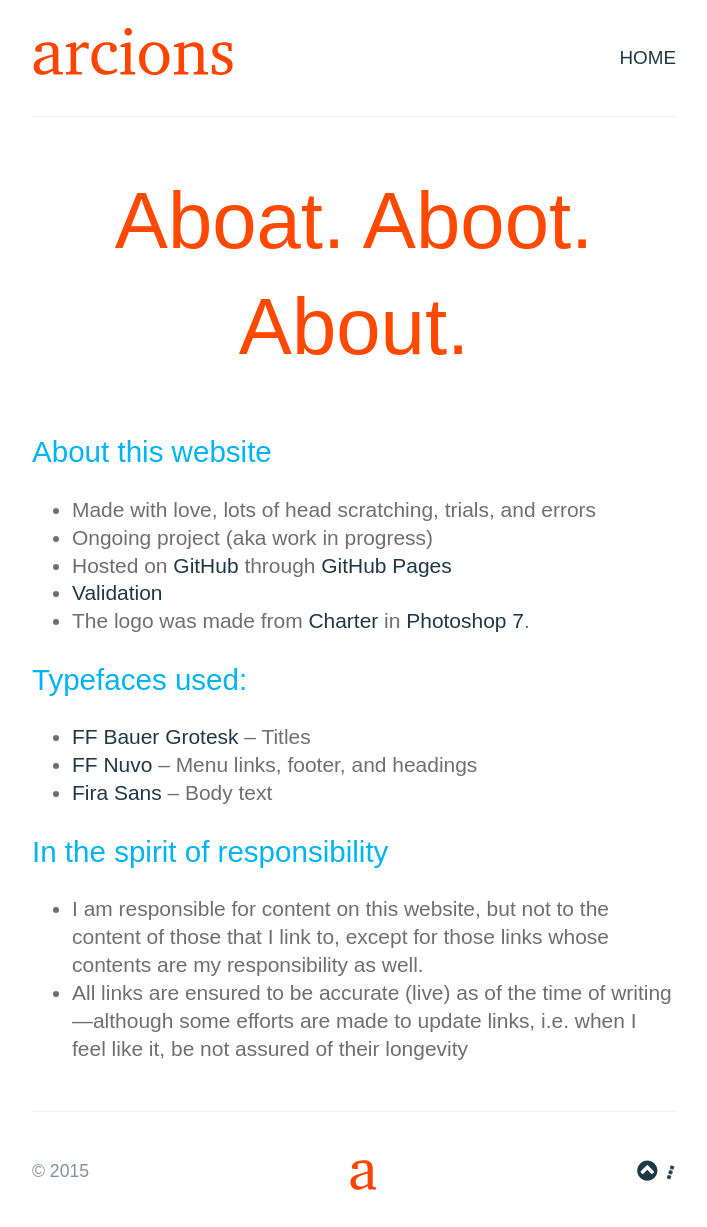
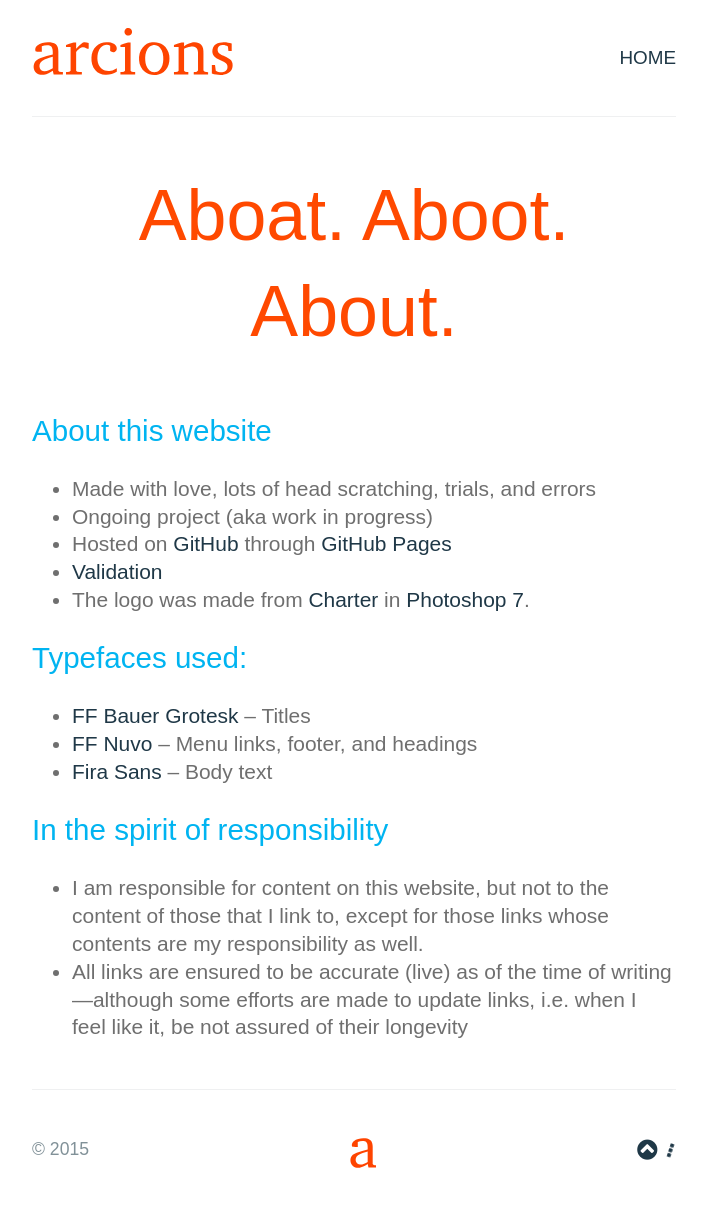
Before and after one commit to arcions/arcions.github.io, a Jekyll site: the page built from about/index.html, in a window 1280 px wide. Shown: the whole page, without its empty margins (286-993 px from the left). Built offline with Jekyll 4.4.1, drawn with Linux system fonts in a browser that asks for light colours; nearby versions of some CDN libraries; some web fonts are replaced; Markdown is read by kramdown in place of the engine named in the settings; after the commit the page ends 1205 px from its top, so only the background shows below that.

Commit message:
Update main.css

```diff
--- a/stylesheets/main.css
+++ b/stylesheets/main.css
@@ -197,7 +197,7 @@ h6 {
   -moz-font-feature-settings: "kern=1, liga=1, ss02=1, ss03=1, titl=1, tnum=1, lnum=1";
   -ms-font-feature-settings: "kern" 1, "liga" 1, "ss02" 1, "ss03" 1, "titl" 1, "tnum" 1, "lnum" 1;
   -o-font-feature-settings: "kern" 1, "liga" 1, "ss02" 1, "ss03" 1, "titl" 1, "tnum" 1, "lnum" 1;
-  font-size: 195%;
+  font-size: 185%;
   font-weight: 300;
 }
 .page-header a {
@@ -243,13 +243,13 @@ h6 {
 /* Project tagline */
   @media screen and (min-width: 64em) {
     .project-tagline {
-      font-size: 195%; } }
+      font-size: 185%; } }
   @media screen and (min-width: 42em) and (max-width: 64em) {
     .project-tagline {
       font-size: 155% } }
   @media screen and (max-width: 42em) {
     .project-tagline {
-      font-size: 115% } }
+      font-size: 125% } }
 
 .site-footer {
   padding-top: 3rem;
```
